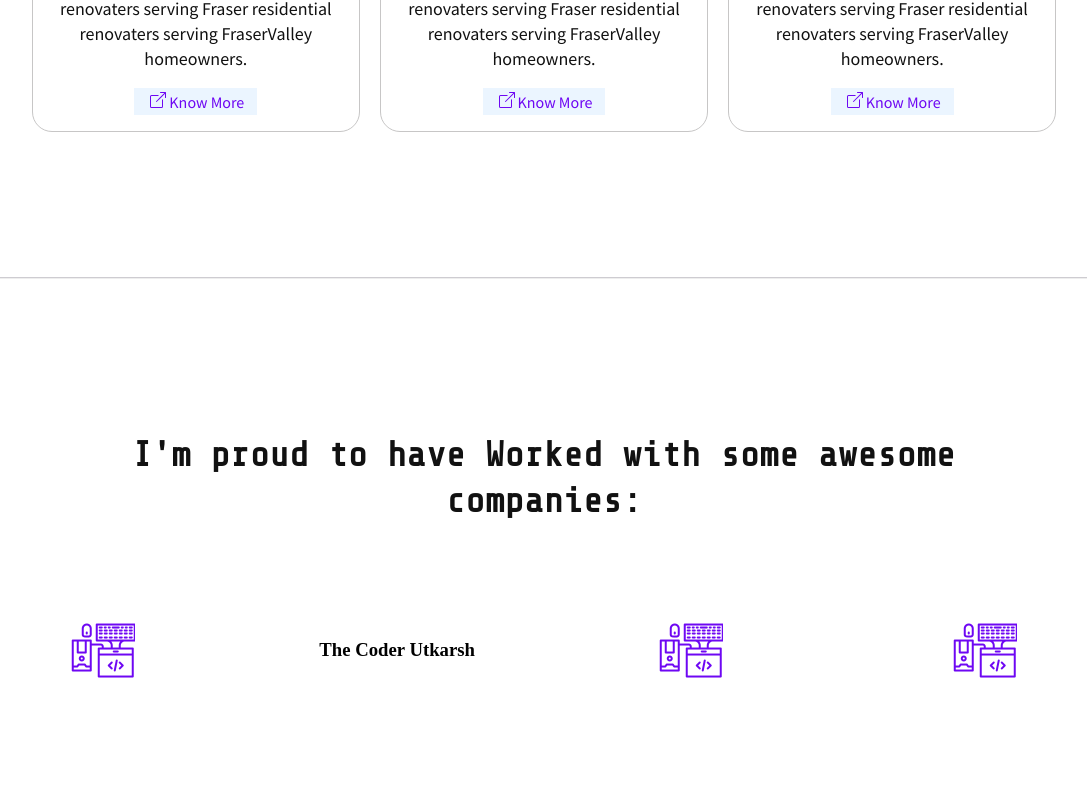
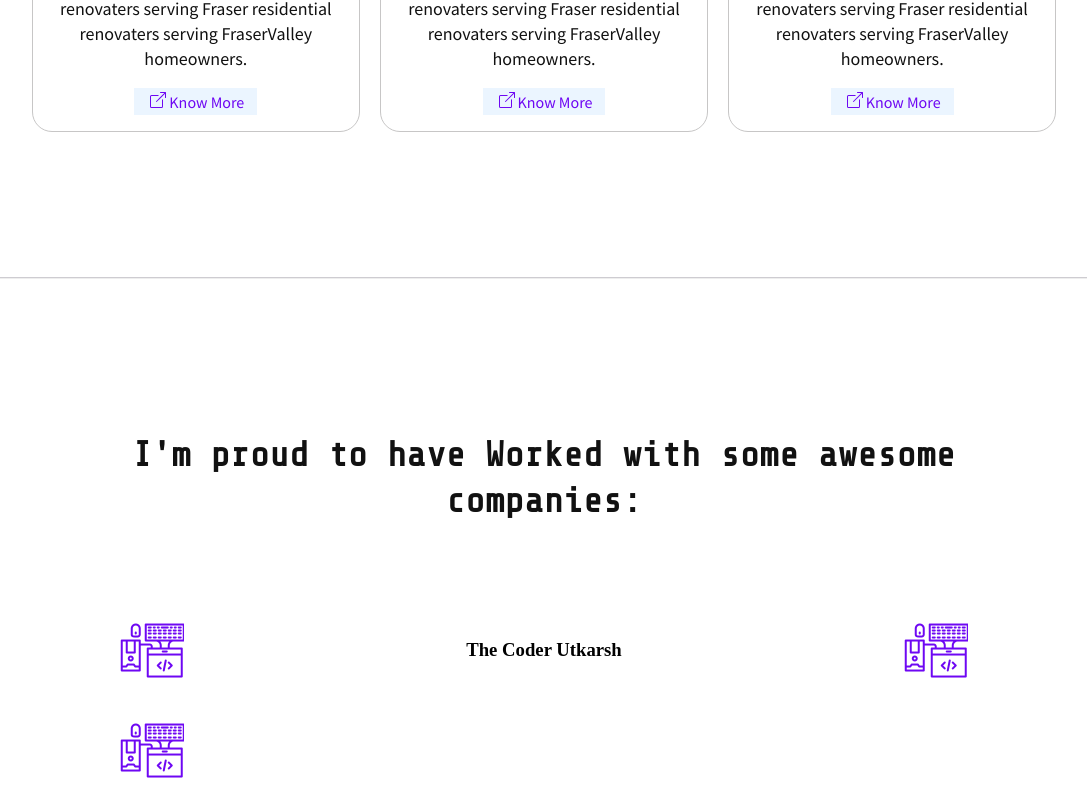
Before and after one commit to uvutkarshverma/uvutkarshverma, a React (Create React App) app: page / in a window 1280 px wide. Shown: the part 4978-5778 px from the top of the page, without its empty margins (96-1183 px from the left). Before the commit the page ends 5678 px from the top, so only its background shows below. Built offline with nearby package versions, Linux system fonts and the light colour scheme.

Commit message:
added wrap in grid

```diff
--- a/src/assets/style.css
+++ b/src/assets/style.css
@@ -568,7 +568,7 @@ hr.line {
     width: 90%;
     margin: auto;
     display: grid;
-    grid-template-columns: repeat(4,1fr);
+    grid-template-columns: repeat(auto-fit , minmax(350px ,1fr));
     grid-auto-rows: minmax(100px, auto);
     column-gap: 2%;
 }
```
